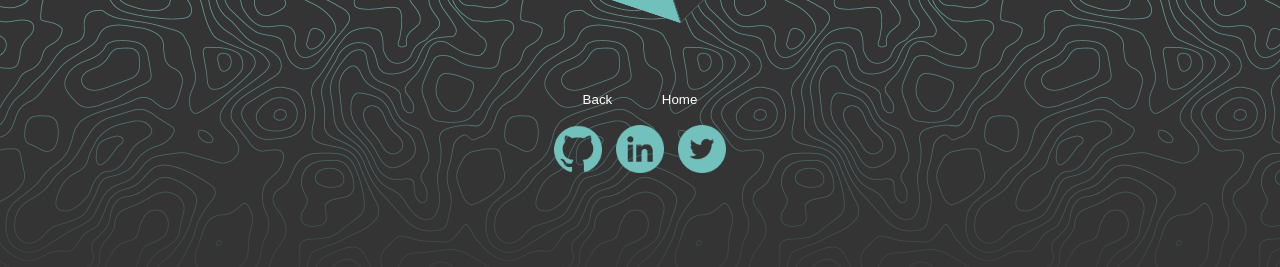
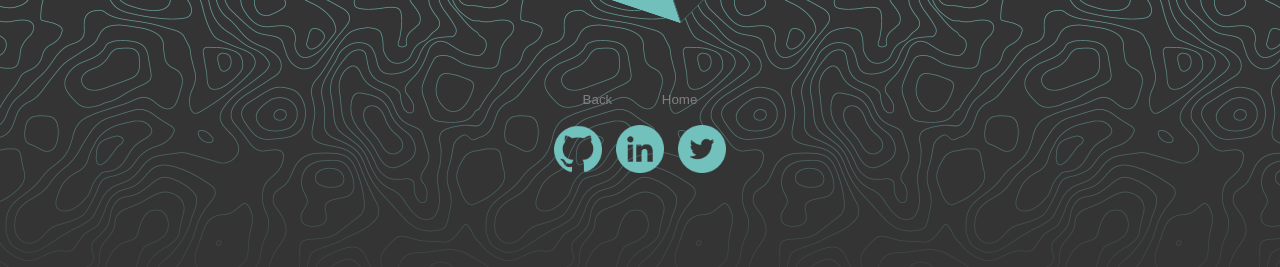
Before and after one commit to sgerpdx/pop-signpost, a Next.js app: page / in a window 1280 px wide. Shown: the part 492-759 px from the top of the page. Built offline with nearby package versions, Linux system fonts and the light colour scheme; a web font is replaced by a local one.

Commit message:
fixed modal reloading on return to index from projects

```diff
--- a/components/header.jsx
+++ b/components/header.jsx
@@ -28,14 +28,7 @@ export default function Header({ onClick, icon }) {
       </section>
       <section className={styles.mainMenuArea}>
         {icon === "none" ? (
-          <div>
-            {/* <Image
-              src={StarsImage}
-              alt="logo image of a blue planet with golden-brown ring"
-              height="32"
-              width="32"
-            /> */}
-          </div>
+          <></>
         ) : icon === "home" ? (
           <Link href="/">
             <RiHomeFill title="return home" size="2em" />
--- a/components/intro.jsx
+++ b/components/intro.jsx
@@ -4,7 +4,7 @@ import styles from "../styles/Intro.module.css";
 import SatelliteImage from "../public/satellite.png";
 import Link from "next/link";
 
-export default function Intro({ onClick }) {
+export default function Intro({ onClick, toProjects }) {
   return (
     <>
       <section className={styles.introTextContainer}>
@@ -22,9 +22,12 @@ export default function Intro({ onClick }) {
             >
               tech stack
             </button>
-            <button className={styles.introLinks}>
-              <Link href="/projects">projects</Link>
-            </button>
+
+            <Link href="/projects" onClick={toProjects}>
+              <button className={styles.introLinks} onClick={toProjects}>
+                projects
+              </button>
+            </Link>
           </nav>
           <Image
             alt="satellite illustration"
--- a/components/tech.jsx
+++ b/components/tech.jsx
@@ -3,7 +3,7 @@ import Link from "next/link";
 import styles from "../styles/Tech.module.css";
 import { RiArrowRightCircleLine } from "react-icons/ri";
 
-export default function Tech() {
+export default function Tech({ onClick }) {
   return (
     <>
       <section>
@@ -46,6 +46,7 @@ export default function Tech() {
             <p style={{ color: "rgba(113, 192, 187, 255)" }}>Go to Projects</p>
             <Link href="/projects">
               <RiArrowRightCircleLine
+                onClick={onClick}
                 className={styles.projectLink}
                 style={{ fontSize: "2em" }}
               />
--- a/pages/index.jsx
+++ b/pages/index.jsx
@@ -57,6 +57,7 @@ export default function Home({ value }) {
   // handles loading spinner:
   useEffect(() => {
     setLoading(false);
+    console.log("------Stage:", stage);
   }, []);
 
   // controls rotation of 3D displayArea section and its internal div face elements:
@@ -130,9 +131,9 @@ export default function Home({ value }) {
               style={{ transform: `rotateY(${contentTransform})` }}
             >
               <div className={styles.frontBox}>
-                <Intro onClick={handleNavChange} />
+                <Intro onClick={handleNavChange} toProjects={changeStage} />
               </div>
-              <div className={styles.sideBoxRight}>
+              <div className={styles.sideBoxRight} onClick={changeStage}>
                 <Tech />
               </div>
               <div className={styles.backBox}>
@@ -142,10 +143,10 @@ export default function Home({ value }) {
                 <Contact />
               </div>
               <div className={styles.topBox}>
-                <h3>TOP</h3>
+                <h3></h3>
               </div>
               <div className={styles.bottomBox}>
-                <h3>BOTTOM</h3>
+                <h3></h3>
               </div>
             </div>
           ) : (
@@ -166,12 +167,34 @@ export default function Home({ value }) {
           )}
         </section>
         <section className={styles.bottomRow}>
+          {entered ? (
+            <>
+              {" "}
               <button className={styles.homeNavButton} onClick={handleBackNav}>
                 Back
               </button>
               <button className={styles.homeNavButton} onClick={handleHomeNav}>
                 Home
               </button>
+            </>
+          ) : (
+            <>
+              {" "}
+              <button
+                className={styles.homeNavButton}
+                style={{ color: "grey" }}
+              >
+                Back
+              </button>
+              <button
+                className={styles.homeNavButton}
+                style={{ color: "grey" }}
+              >
+                Home
+              </button>
+            </>
+          )}
+
           <SocialMedia />
         </section>
       </section>
--- a/pages/projects.jsx
+++ b/pages/projects.jsx
@@ -12,7 +12,7 @@ import DesignasaurImage from "../public/Projects_Designasaur-Park_680.jpg";
 import ElseImage from "../public/Projects_Else-By-Elsewhere_680.jpg";
 import GreetingImage from "../public/Projects_Greeting-Art_680.jpg";
 
-export default function Projects() {
+export default function Projects({ value }) {
   const [loading, setLoading] = useState(true);
 
   const handleNavChange = () => {
```
Lines whose indentation alone changed are shown as unchanged.
